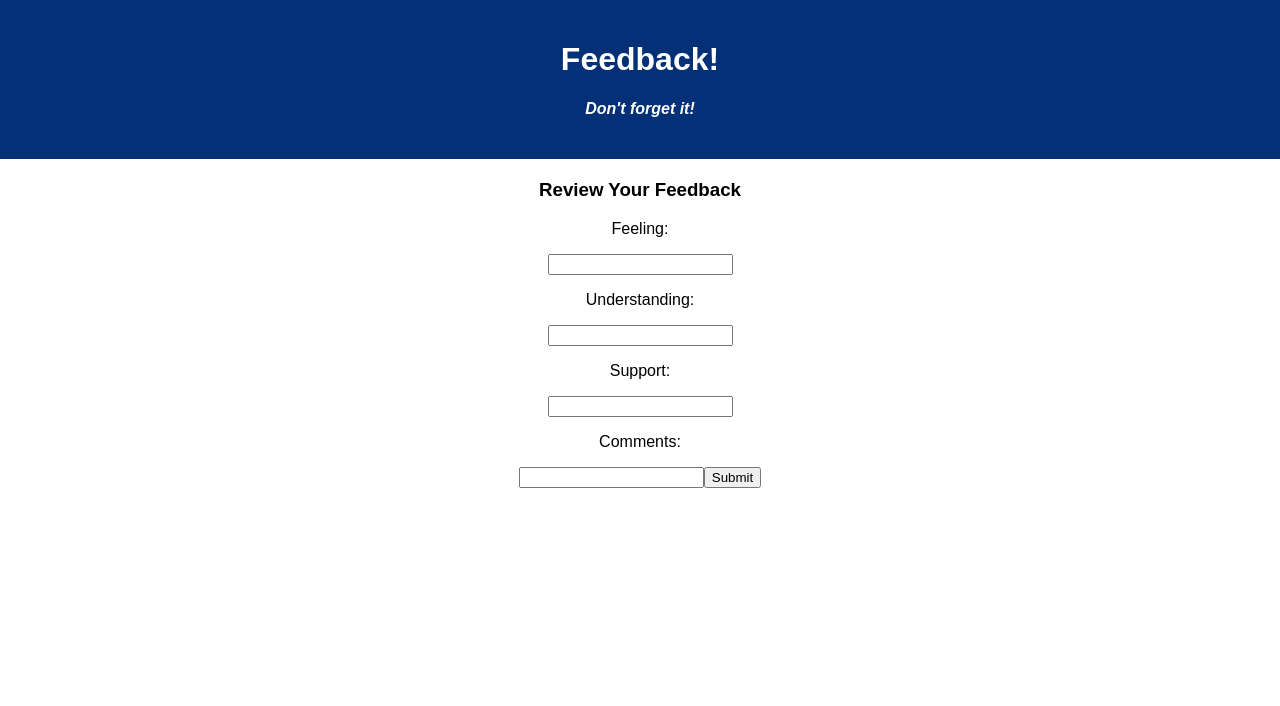
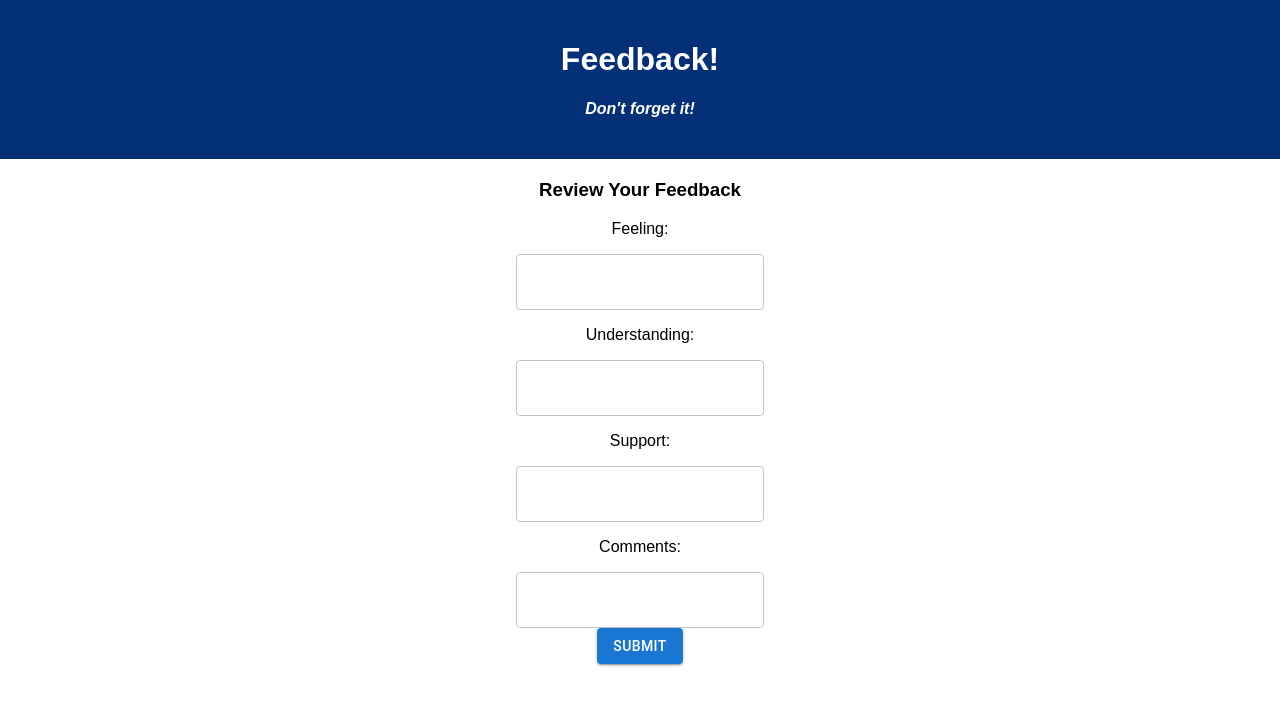
Before and after one commit to smmc16/weekend-redux-feedback-loop, a React (Vite) app: page /#/5 in a window 1280 px wide. Shown: the top 706 px of the page. Built offline with nearby package versions, Linux system fonts and the light colour scheme.

Commit message:
added mui and fixed form validation on review page

```diff
--- a/package.json
+++ b/package.json
@@ -3,6 +3,9 @@
   "version": "0.1.0",
   "private": true,
   "dependencies": {
+    "@emotion/react": "^11.11.4",
+    "@emotion/styled": "^11.11.5",
+    "@mui/material": "^5.15.15",
     "axios": "^0.21.1",
     "express": "^4.17.1",
     "pg": "^8.2.1",
--- a/src/components/FeedbackInput/FeedbackInput.jsx
+++ b/src/components/FeedbackInput/FeedbackInput.jsx
@@ -2,6 +2,8 @@ import './FeedbackInput.css';
 import { useState } from 'react';
 import { useDispatch } from 'react-redux';
 import { useHistory } from 'react-router-dom';
+import TextField from '@mui/material/TextField';
+import Button from '@mui/material/Button';
 
 function FeedbackInput ({question, inputType, next, ph, require}) {
     const dispatch = useDispatch();
@@ -24,7 +26,7 @@ function FeedbackInput ({question, inputType, next, ph, require}) {
         <>
         <p>{question}</p>
         <form onSubmit={handleSubmit}>
-            <input
+            <TextField
             id="inputField"
             data-testid="input"
             type={inputType}
@@ -33,7 +35,8 @@ function FeedbackInput ({question, inputType, next, ph, require}) {
             onChange={(e) => setUserInput(e.target.value)}
 
             />
-            <input data-testid="next" type="submit" />
+            <br />
+            <Button data-testid="next" variant='contained' type="submit">Submit</Button>
         </form>
         </>
     )
--- a/src/components/ReviewPage/ReviewPage.jsx
+++ b/src/components/ReviewPage/ReviewPage.jsx
@@ -2,6 +2,8 @@ import { useSelector } from "react-redux";
 import { useState } from "react";
 import axios from 'axios';
 import { useHistory } from "react-router-dom";
+import TextField from '@mui/material/TextField';
+import Button from '@mui/material/Button';
 
 function ReviewPage () {
     const history = useHistory();
@@ -15,6 +17,9 @@ function ReviewPage () {
     const postArray = [q1, q2, q3, q4];
 
     function handleClick () {
+        if (q1 == false || q2 == false || q3 == false) {
+            return alert('Please do not leave blank feedback')
+        } else {
         axios.post('/api/feedback', postArray).then((response) => {
 
         }).catch(error => {
@@ -22,16 +27,18 @@ function ReviewPage () {
     })
     history.push('/6')
     }
+    }
 
     return (
         <>
         <h3>Review Your Feedback</h3>
         <form onSubmit={handleClick}>
-        <p>Feeling: {q1}</p> <input value={q1} onChange={(e) => setQ1(e.target.value)} required/>
-        <p>Understanding: {q2}</p> <input value={q2} onChange={(e) => setQ2(e.target.value)} required/>
-        <p>Support: {q3}</p> <input value={q3} onChange={(e) => setQ3(e.target.value)} required/>
-        <p>Comments: {q4}</p> <input value={q4} onChange={(e) => setQ4(e.target.value)} />
-        <input data-testid="next" type='submit' value="Submit" />
+        <p>Feeling: {q1}</p> <TextField value={q1} onChange={(e) => setQ1(e.target.value)} required/>
+        <p>Understanding: {q2}</p> <TextField value={q2} onChange={(e) => setQ2(e.target.value)} required/>
+        <p>Support: {q3}</p> <TextField value={q3} onChange={(e) => setQ3(e.target.value)} required/>
+        <p>Comments: {q4}</p> <TextField value={q4} onChange={(e) => setQ4(e.target.value)} />
+        <br />
+        <Button data-testid="next" type='submit' variant="contained">Submit</Button>
         </form>
         </>
     )
--- a/src/components/ThanksPage/ThanksPage.jsx
+++ b/src/components/ThanksPage/ThanksPage.jsx
@@ -1,5 +1,6 @@
 import { useHistory } from "react-router-dom";
 import { useDispatch } from "react-redux";
+import Button from '@mui/material/Button';
 
 function ThanksPage () {
     const history = useHistory();
@@ -15,7 +16,7 @@ function ThanksPage () {
     return (
         <>
         <p>Thank you for your feedback!</p>
-        <button data-testid="next" onClick={handleClick}>Submit more feedback</button>
+        <Button data-testid="next" variant="contained" onClick={handleClick}>Submit more feedback</Button>
         </>
     )
 }
```
Also changed, not shown: 1 other file (tests, documents, lock files or other folders).
